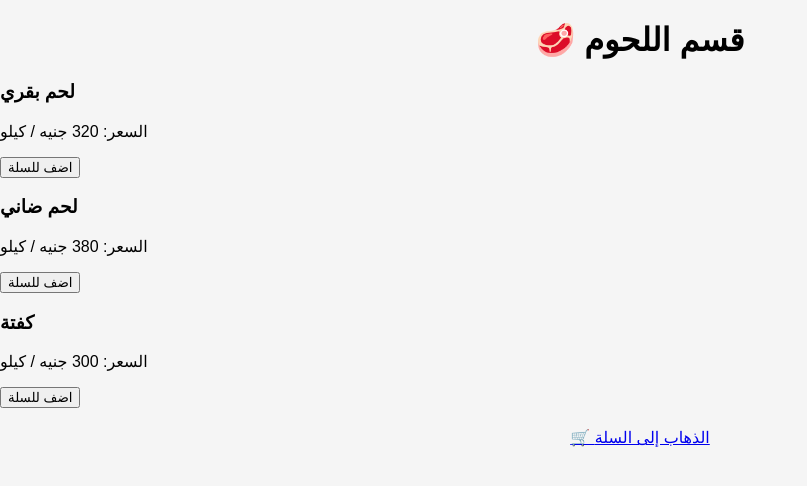
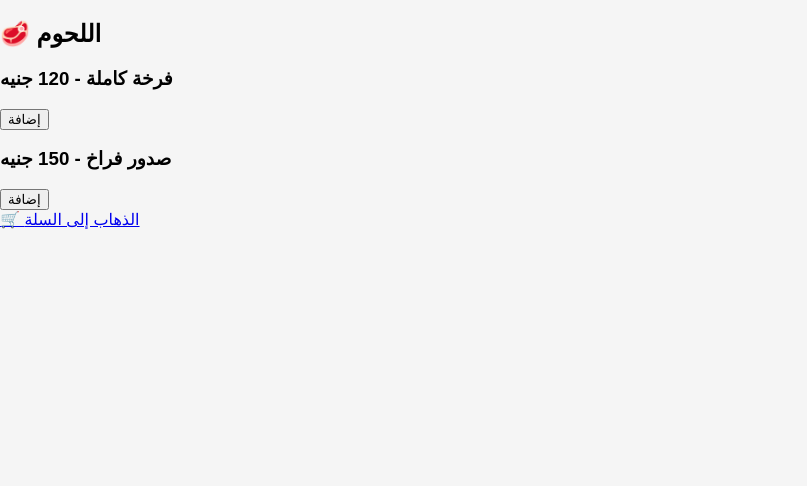
Before and after one commit to shoppingbasket64-cmyk/shopping-basket, a plain HTML site: page meat.html in a window 1280 px wide. Shown: the whole page, without its empty margins (0-807 px from the left). Drawn offline with Linux system fonts and the light colour scheme.

Commit message:
Update meat.html

```diff
--- a/meat.html
+++ b/meat.html
@@ -2,40 +2,52 @@
 <html lang="ar">
 <head>
 <meta charset="UTF-8">
-    <title>قسم اللحوم</title>
+<meta name="viewport" content="width=device-width, initial-scale=1.0">
+<title>لحوم</title>
 <link rel="stylesheet" href="style.css">
 </head>
+
 <body>
 
-    <h1 style="text-align:center;">🥩 قسم اللحوم</h1>
+<h2>🥩 اللحوم</h2>
 
 <div class="products">
 
     <div class="product">
-            <h3>لحم بقري</h3>
-            <p>السعر: 320 جنيه / كيلو</p>
-            <button onclick="addToCart('لحم بقري',320)">اضف للسلة</button>
+        <h3>فرخة كاملة - 120 جنيه</h3>
+        <button onclick="addToCart('فرخة كاملة', 120)">إضافة</button>
     </div>
 
     <div class="product">
-            <h3>لحم ضاني</h3>
-            <p>السعر: 380 جنيه / كيلو</p>
-            <button onclick="addToCart('لحم ضاني',380)">اضف للسلة</button>
-        </div>
-
-        <div class="product">
-            <h3>كفتة</h3>
-            <p>السعر: 300 جنيه / كيلو</p>
-            <button onclick="addToCart('كفتة',300)">اضف للسلة</button>
+        <h3>صدور فراخ - 150 جنيه</h3>
+        <button onclick="addToCart('صدور فراخ', 150)">إضافة</button>
     </div>
 
 </div>
 
-    <div style="text-align:center; margin-top:20px;">
 <a href="cart.html">🛒 الذهاب إلى السلة</a>
-    </div>
 
-    <script src="cart.js"></script>
+<script>
+function addToCart(name, price) {
+
+    let cart = JSON.parse(localStorage.getItem("cart")) || [];
+
+    let existingItem = cart.find(item => item.name === name);
+
+    if (existingItem) {
+        existingItem.quantity += 1;
+    } else {
+        cart.push({
+            name: name,
+            price: price,
+            quantity: 1
+        });
+    }
+
+    localStorage.setItem("cart", JSON.stringify(cart));
+    alert("تمت الإضافة إلى السلة");
+}
+</script>
 
 </body>
 </html>
```
Lines whose indentation alone changed are shown as unchanged.
